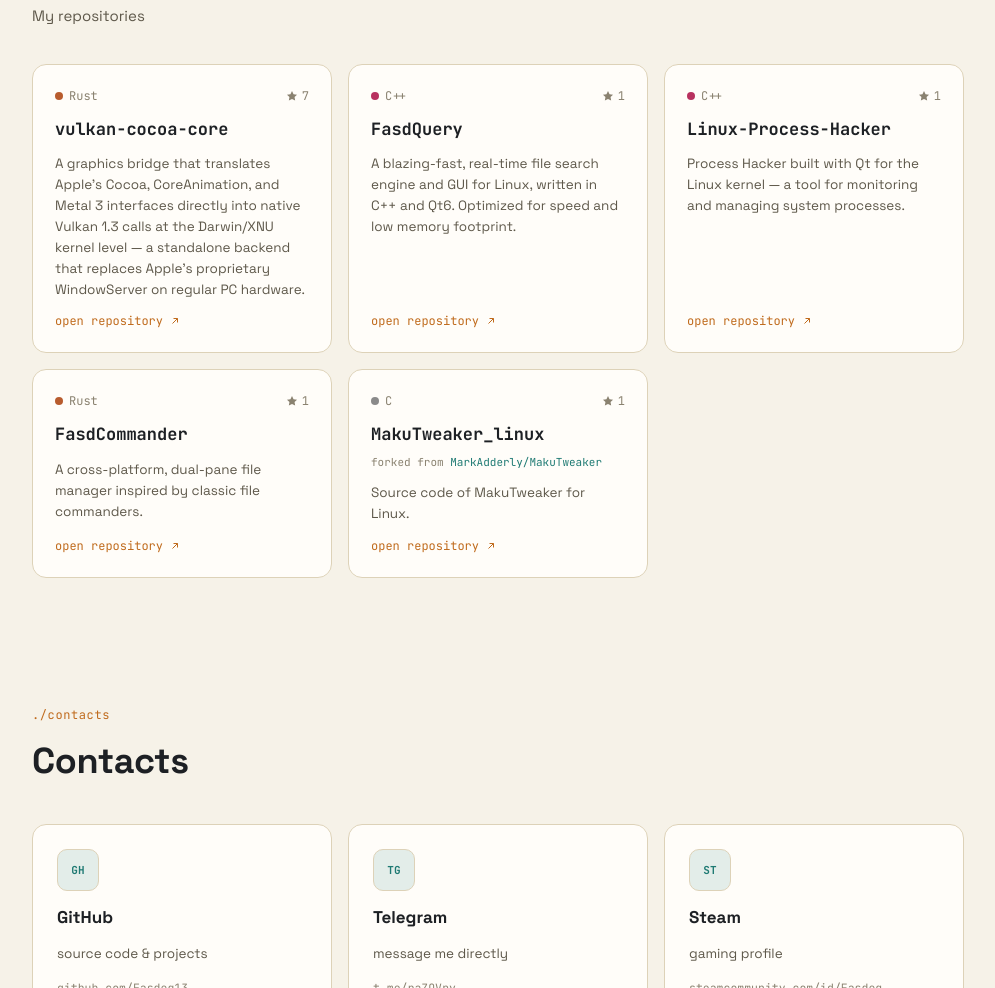
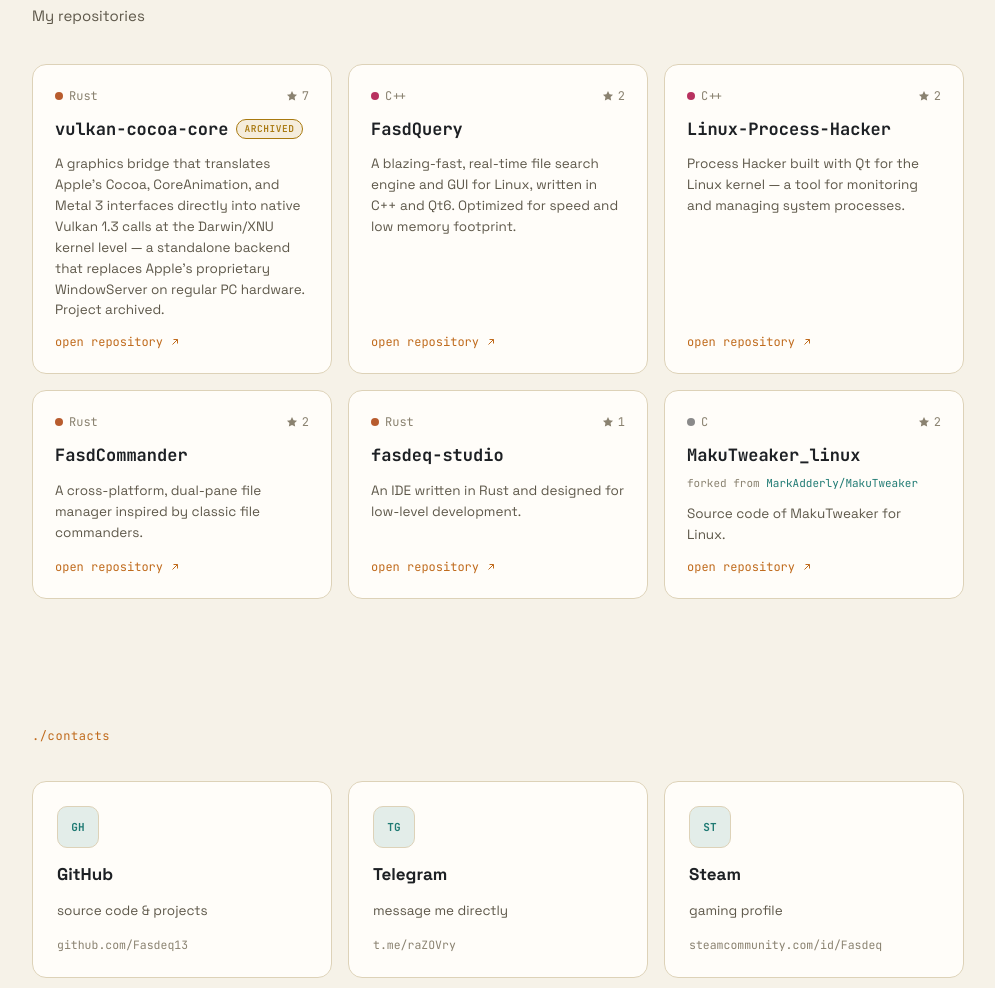
Before and after one commit to Fasdeq13/Fasdeq13.github.io, a plain HTML site: page index.html in a window 1280 px wide. Shown: the part 810-1798 px from the top of the page, without its empty margins (142-1137 px from the left). Drawn offline with Linux system fonts and the light colour scheme.

Commit message:
Add warning colors and update archived badge styles
Added new warning color variables and updated archived badge styles.

```diff
--- a/index.html
+++ b/index.html
@@ -37,6 +37,8 @@
     --shadow:0 24px 60px -24px rgba(0,0,0,.65);
     --rust:#dea584;
     --cpp:#e8597a;
+    --warn:#e0b04c;
+    --warn-soft:rgba(224,176,76,.13);
   }
   html[data-theme="light"]{
     --bg:#f6f2e8;
@@ -57,6 +59,8 @@
     --shadow:0 24px 50px -28px rgba(70,50,15,.3);
     --rust:#b85c2e;
     --cpp:#b8315f;
+    --warn:#a8790f;
+    --warn-soft:rgba(168,121,15,.12);
   }
   *{box-sizing:border-box;}
   html{scroll-behavior:smooth;}
@@ -160,15 +164,22 @@
     background:var(--panel); border:1px solid var(--border); border-radius:var(--r);
     padding:22px; display:flex; flex-direction:column; gap:12px;
     transition:transform .25s ease, border-color .25s ease, box-shadow .25s ease;
+    position:relative;
   }
   .card:hover{transform:translateY(-3px); border-color:var(--accent); box-shadow:var(--shadow);}
+  .card.is-archived:hover{border-color:var(--warn);}
   .card-clickable{cursor:pointer;}
   .card-top{display:flex; align-items:center; justify-content:space-between; font-family:var(--font-mono); font-size:12px; color:var(--text-faint);}
   .lang-tag{display:flex; align-items:center; gap:6px;}
   .lang-tag .ld{width:8px; height:8px; border-radius:50%;}
   .stars{display:flex; align-items:center; gap:4px;}
   .stars svg{width:12px; height:12px; fill:var(--text-faint);}
-  .card h3{margin:0; font-family:var(--font-mono); font-size:17px; font-weight:700; color:var(--text);}
+  .card h3{margin:0; font-family:var(--font-mono); font-size:17px; font-weight:700; color:var(--text); display:flex; align-items:center; gap:8px; flex-wrap:wrap;}
+  .archived-badge{
+    font-family:var(--font-mono); font-size:9.5px; letter-spacing:.06em; text-transform:uppercase;
+    color:var(--warn); background:var(--warn-soft); border:1px solid var(--warn);
+    padding:2px 7px; border-radius:999px; font-weight:600;
+  }
   .card .fork-of{font-family:var(--font-mono); font-size:11px; color:var(--text-faint); margin:-6px 0 0;}
   .card .fork-of a{color:var(--accent-2); text-decoration:underline; text-decoration-color:transparent; transition:text-decoration-color .2s ease;}
   .card .fork-of a:hover{text-decoration-color:var(--accent-2);}
@@ -257,12 +268,12 @@
       <p class="sec-sub" data-i18n="projSub"></p>
       <div class="grid-proj">
 
-<a class="card" href="https://github.com/Fasdeq13/vulkan-cocoa-core" target="_blank" rel="noopener">
+<a class="card is-archived" href="https://github.com/Fasdeq13/vulkan-cocoa-core" target="_blank" rel="noopener">
   <div class="card-top">
     <span class="lang-tag"><span class="ld" style="background:var(--rust)"></span>Rust</span>
     <span class="stars"><svg viewBox="0 0 24 24"><path d="M12 2l3.1 6.3 7 1-5 4.9 1.2 6.9-6.3-3.3-6.3 3.3 1.2-6.9-5-4.9 7-1z"/></svg> 7</span>
   </div>
-  <h3>vulkan-cocoa-core</h3>
+  <h3>vulkan-cocoa-core <span class="archived-badge" data-i18n="archivedLabel"></span></h3>
   <p data-i18n="proj1"></p>
   <span class="go" data-i18n="cardLink"><svg viewBox="0 0 24 24" fill="none" stroke="currentColor" stroke-width="2"><path d="M7 17L17 7M9 7h8v8"/></svg></span>
 </a>
@@ -270,7 +281,7 @@
 <a class="card" href="https://github.com/Fasdeq13/FasdQuery" target="_blank" rel="noopener">
   <div class="card-top">
     <span class="lang-tag"><span class="ld" style="background:var(--cpp)"></span>C++</span>
-    <span class="stars"><svg viewBox="0 0 24 24"><path d="M12 2l3.1 6.3 7 1-5 4.9 1.2 6.9-6.3-3.3-6.3 3.3 1.2-6.9-5-4.9 7-1z"/></svg> 1</span>
+    <span class="stars"><svg viewBox="0 0 24 24"><path d="M12 2l3.1 6.3 7 1-5 4.9 1.2 6.9-6.3-3.3-6.3 3.3 1.2-6.9-5-4.9 7-1z"/></svg> 2</span>
   </div>
   <h3>FasdQuery</h3>
   <p data-i18n="proj2"></p>
@@ -280,7 +291,7 @@
 <a class="card" href="https://github.com/Fasdeq13/Linux-Process-Hacker" target="_blank" rel="noopener">
   <div class="card-top">
     <span class="lang-tag"><span class="ld" style="background:var(--cpp)"></span>C++</span>
-    <span class="stars"><svg viewBox="0 0 24 24"><path d="M12 2l3.1 6.3 7 1-5 4.9 1.2 6.9-6.3-3.3-6.3 3.3 1.2-6.9-5-4.9 7-1z"/></svg> 1</span>
+    <span class="stars"><svg viewBox="0 0 24 24"><path d="M12 2l3.1 6.3 7 1-5 4.9 1.2 6.9-6.3-3.3-6.3 3.3 1.2-6.9-5-4.9 7-1z"/></svg> 2</span>
   </div>
   <h3>Linux-Process-Hacker</h3>
   <p data-i18n="proj3"></p>
@@ -290,17 +301,27 @@
 <a class="card" href="https://github.com/FasdCommander/FasdCommander" target="_blank" rel="noopener">
   <div class="card-top">
     <span class="lang-tag"><span class="ld" style="background:var(--rust)"></span>Rust</span>
-    <span class="stars"><svg viewBox="0 0 24 24"><path d="M12 2l3.1 6.3 7 1-5 4.9 1.2 6.9-6.3-3.3-6.3 3.3 1.2-6.9-5-4.9 7-1z"/></svg> 1</span>
+    <span class="stars"><svg viewBox="0 0 24 24"><path d="M12 2l3.1 6.3 7 1-5 4.9 1.2 6.9-6.3-3.3-6.3 3.3 1.2-6.9-5-4.9 7-1z"/></svg> 2</span>
   </div>
   <h3>FasdCommander</h3>
   <p data-i18n="proj4"></p>
   <span class="go" data-i18n="cardLink"><svg viewBox="0 0 24 24" fill="none" stroke="currentColor" stroke-width="2"><path d="M7 17L17 7M9 7h8v8"/></svg></span>
 </a>
 
+<a class="card" href="https://github.com/Fasdeq13/fasdeq-studio" target="_blank" rel="noopener">
+  <div class="card-top">
+    <span class="lang-tag"><span class="ld" style="background:var(--rust)"></span>Rust</span>
+    <span class="stars"><svg viewBox="0 0 24 24"><path d="M12 2l3.1 6.3 7 1-5 4.9 1.2 6.9-6.3-3.3-6.3 3.3 1.2-6.9-5-4.9 7-1z"/></svg> 1</span>
+  </div>
+  <h3>fasdeq-studio</h3>
+  <p data-i18n="proj6"></p>
+  <span class="go" data-i18n="cardLink"><svg viewBox="0 0 24 24" fill="none" stroke="currentColor" stroke-width="2"><path d="M7 17L17 7M9 7h8v8"/></svg></span>
+</a>
+
 <div class="card card-clickable" data-href="https://github.com/Fasdeq13/MakuTweaker_linux" tabindex="0" role="link">
   <div class="card-top">
     <span class="lang-tag"><span class="ld" style="background:#8a8a8a"></span>C</span>
-    <span class="stars"><svg viewBox="0 0 24 24"><path d="M12 2l3.1 6.3 7 1-5 4.9 1.2 6.9-6.3-3.3-6.3 3.3 1.2-6.9-5-4.9 7-1z"/></svg> 1</span>
+    <span class="stars"><svg viewBox="0 0 24 24"><path d="M12 2l3.1 6.3 7 1-5 4.9 1.2 6.9-6.3-3.3-6.3 3.3 1.2-6.9-5-4.9 7-1z"/></svg> 2</span>
   </div>
   <h3>MakuTweaker_linux</h3>
   <p class="fork-of" id="forkPrefix"><a href="https://github.com/MarkAdderly/MakuTweaker" target="_blank" rel="noopener">MarkAdderly/MakuTweaker</a></p>
@@ -361,11 +382,13 @@
       chipAge:"возраст", chipRole:"systems / low-level dev", chipStatus:"online",
       projTitle:"Репозитории", projSub:"Мои репозитории",
       connTitle:"Контакты", connSub:"",
-      proj1:"Графический мост, который переводит интерфейсы Apple Cocoa, CoreAnimation и Metal 3 напрямую в нативные вызовы Vulkan 1.3 на уровне ядра Darwin/XNU — самостоятельный бэкенд, заменяющий проприетарный Apple WindowServer на обычном ПК.",
+      archivedLabel:"archived",
+      proj1:"Графический мост, который переводит интерфейсы Apple Cocoa, CoreAnimation и Metal 3 напрямую в нативные вызовы Vulkan 1.3 на уровне ядра Darwin/XNU — самостоятельный бэкенд, заменяющий проприетарный Apple WindowServer на обычном ПК. Проект заархивирован.",
       proj2:"Молниеносный движок для поиска файлов в реальном времени с графическим интерфейсом для Linux. Написан на C++ и Qt6, оптимизирован под скорость и минимальный расход памяти.",
       proj3:"Process Hacker, собранный на Qt для ядра Linux — инструмент для мониторинга и управления процессами системы.",
       proj4:"Кроссплатформенный файловый менеджер в двух панелях, вдохновлённый классическими коммандерами.",
       proj5:"Исходный код MakuTweaker для Linux.",
+      proj6:"IDE, написанная на Rust и заточенная под низкоуровневую разработку.",
       forkedFrom:"форк от",
       cardLink:"открыть репозиторий",
       ghCap:"исходный код и проекты", tgCap:"написать мне напрямую", stCap:"игровой профиль",
@@ -376,11 +399,13 @@
       tagline:"Пишу на C++ і Rust те, що зазвичай живе глибоко всередині системи.",
       chipAge:"вік", chipRole:"systems / low-level dev", chipStatus:"online",
       projTitle:"Репозиторії", projSub:"Мої репозиторії",
-      proj1:"Графічний міст, який перетворює інтерфейси Apple Cocoa, CoreAnimation і Metal 3 безпосередньо у нативні виклики Vulkan 1.3 на рівні ядра Darwin/XNU — самостійний бекенд, що замінює пропрієтарний Apple WindowServer на звичайному ПК.",
+      archivedLabel:"archived",
+      proj1:"Графічний міст, який перетворює інтерфейси Apple Cocoa, CoreAnimation і Metal 3 безпосередньо у нативні виклики Vulkan 1.3 на рівні ядра Darwin/XNU — самостійний бекенд, що замінює пропрієтарний Apple WindowServer на звичайному ПК. Проєкт заархівовано.",
       proj2:"Блискавичний рушій для пошуку файлів у реальному часі з графічним інтерфейсом для Linux. Написаний на C++ і Qt6, оптимізований під швидкість і мінімальні витрати пам'яті.",
       proj3:"Process Hacker, зібраний на Qt для ядра Linux — інструмент для моніторингу та керування процесами системи.",
-      proj4:"Кросплатформний файловий менеджер у двох панелях, натхненний класичними коммандерами.",
+      proj4:"Кросплатформний файловий менеджер у двох панелях, натхнений класичними коммандерами.",
       proj5:"Вихідний код MakuTweaker для Linux.",
+      proj6:"IDE, написана на Rust і заточена під низькорівневу розробку.",
       forkedFrom:"форк від",
       cardLink:"відкрити репозиторій",
       connTitle:"Контакти", connSub:"",
@@ -393,11 +418,13 @@
       chipAge:"узрост", chipRole:"systems / low-level dev", chipStatus:"online",
       projTitle:"Рэпазіторыі", projSub:"Мае рэпазіторыі",
       connTitle:"Кантакты", connSub:"",
-      proj1:"Графічны мост, які пераўтварае інтэрфейсы Apple Cocoa, CoreAnimation і Metal 3 непасрэдна ў натыўныя выклікі Vulkan 1.3 на ўзроўні ядра Darwin/XNU — самастойны бэкенд, які замяняе прапрыетарны Apple WindowServer на звычайным ПК.",
+      archivedLabel:"archived",
+      proj1:"Графічны мост, які пераўтварае інтэрфейсы Apple Cocoa, CoreAnimation і Metal 3 непасрэдна ў натыўныя выклікі Vulkan 1.3 на ўзроўні ядра Darwin/XNU — самастойны бэкенд, які замяняе прапрыетарны Apple WindowServer на звычайным ПК. Праект заархіваваны.",
       proj2:"Маланкава хуткі рухавік для пошуку файлаў у рэальным часе з графічным інтэрфейсам для Linux. Напісаны на C++ і Qt6, аптымізаваны пад хуткасць і мінімальнае спажыванне памяці.",
       proj3:"Process Hacker, сабраны на Qt для ядра Linux — інструмент для маніторынгу і кіравання працэсамі сістэмы.",
       proj4:"Крос-платформавы файлавы менеджар у дзвюх панэлях, натхнёны класічнымі коммандерамі.",
       proj5:"Зыходны код MakuTweaker для Linux.",
+      proj6:"IDE, напісаная на Rust і заточаная пад нізкаўзроўневую распрацоўку.",
       forkedFrom:"форк ад",
       cardLink:"адкрыць рэпазіторый",
       ghCap:"зыходны код і праекты", tgCap:"напісаць мне напрамую", stCap:"гульнявы профіль",
@@ -408,12 +435,13 @@
       tagline:"I write the C++ and Rust that usually lives deep inside the system.",
       chipAge:"age", chipRole:"systems / low-level dev", chipStatus:"online",
       projTitle:"Repositories", projSub:"My repositories",
-      connTitle:"Contacts", connSub:"",
-      proj1:"A graphics bridge that translates Apple's Cocoa, CoreAnimation, and Metal 3 interfaces directly into native Vulkan 1.3 calls at the Darwin/XNU kernel level — a standalone backend that replaces Apple's proprietary WindowServer on regular PC hardware.",
+      archivedLabel:"archived",
+      proj1:"A graphics bridge that translates Apple's Cocoa, CoreAnimation, and Metal 3 interfaces directly into native Vulkan 1.3 calls at the Darwin/XNU kernel level — a standalone backend that replaces Apple's proprietary WindowServer on regular PC hardware. Project archived.",
       proj2:"A blazing-fast, real-time file search engine and GUI for Linux, written in C++ and Qt6. Optimized for speed and low memory footprint.",
       proj3:"Process Hacker built with Qt for the Linux kernel — a tool for monitoring and managing system processes.",
       proj4:"A cross-platform, dual-pane file manager inspired by classic file commanders.",
       proj5:"Source code of MakuTweaker for Linux.",
+      proj6:"An IDE written in Rust and designed for low-level development.",
       forkedFrom:"forked from",
       cardLink:"open repository",
       ghCap:"source code & projects", tgCap:"message me directly", stCap:"gaming profile",
```
